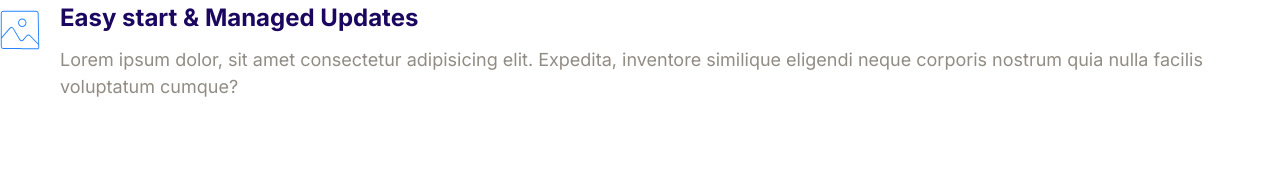
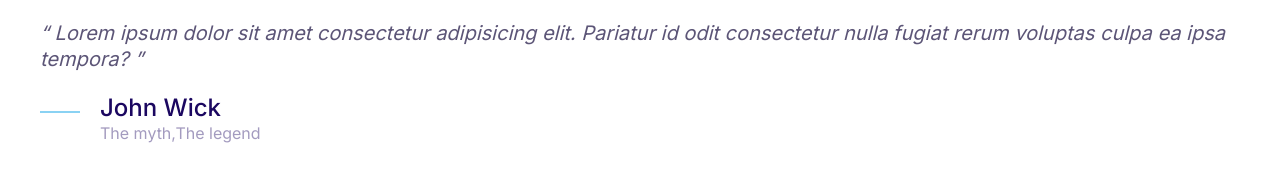
Before and after one commit to MillatMerza/moshifiy, a plain HTML site: page index.html in a window 1280 px wide. Drawn offline with Linux system fonts and the light colour scheme.

Commit message:
quotes done.

```diff
--- a/css/styles.css
+++ b/css/styles.css
@@ -4,6 +4,7 @@
   --color-accent: #ff3400;
   --color-heading: #1b0760;
   --color-body: #918c84;
+  --color--body-darker: #5c5577;
   --color-border: #ccc;
   --border-radius: 30px;
 }
@@ -275,7 +276,7 @@ a {
 .plan .list__item {
   margin-bottom: 2rem;
 }
-.plan--popular .card__header{
+.plan--popular .card__header {
   position: relative;
 }
 .plan--popular .card__header::before {
@@ -285,7 +286,6 @@ a {
   position: absolute;
   top: -6px;
   right: 5%;
-
 }
 @media screen and (min-width: 1024px) {
   .plan__name {
@@ -302,15 +302,57 @@ a {
   }
 }
 /* Media */
-.media{
+.media {
   display: flex;
 }
-.media__title{
+.media__title {
   margin-top: 0;
 }
-.media__body{
-  margin:  0 2rem;
+.media__body {
+  margin: 0 2rem;
 }
-.media__image{
+.media__image {
   margin-top: 1rem;
 }
+/* Quote */
+.quote {
+  font-size: 3rem;
+  font-style: italic;
+  color: var(--color--body-darker);
+  line-height: 1.3;
+}
+.quote__text::before {
+  content: open-quote;
+}
+.quote__text::after {
+  content: close-quote;
+}
+
+.quote__author {
+  font-size: 3rem;
+  font-weight: 500;
+  font-style: normal;
+  margin-bottom: 0;
+}
+.quote__organization {
+  color: var(--color-heading);
+  opacity: 0.4;
+  font-size: 2rem;
+  font-style: normal;
+}
+.quote__line{
+  position: relative;
+  bottom: 10px;
+}
+@media screen and (min-width:1024px) {
+  .quote{
+    font-size: 2rem;
+  }
+  .quote__author{
+    font-size:2.4rem;
+  }
+  .quote__organization{
+    font-size:1.6rem;
+  }
+
+}
--- a/index.html
+++ b/index.html
@@ -16,20 +16,25 @@
     <title>Document</title>
   </head>
   <body>
+    <blockquote class="quote">
+      <p class="quote__text">
+        Lorem ipsum dolor sit amet consectetur adipisicing elit. Pariatur id
+        odit consectetur nulla fugiat rerum voluptas culpa ea ipsa tempora?
+      </p>
+      <footer>
         <div class="media">
           <div class="media__image">
-        <svg class="icon icon--primary">
-          <use xlink:href="images/sprite.svg#snap"></use>
+            <svg class="icon icon--primary quote__line">
+              <use xlink:href="images/sprite.svg#line"></use>
             </svg>
           </div>
           <div class="media__body">
-        <h3 class="media__title">Easy start & Managed Updates</h3>
-        <p>
-          Lorem ipsum dolor, sit amet consectetur adipisicing elit. Expedita,
-          inventore similique eligendi neque corporis nostrum quia nulla facilis
-          voluptatum cumque?
-        </p>
+            <h3 class="media__title quote__author">John Wick</h3>
+            <p class="quote__organization">The myth,The legend</p>
           </div>
         </div>
+
+      </footer>
+    </blockquote>
   </body>
 </html>
```
Also changed, not shown: css/components/Media.html (added, +15 -0 lines). Lines whose indentation alone changed are shown as unchanged.
